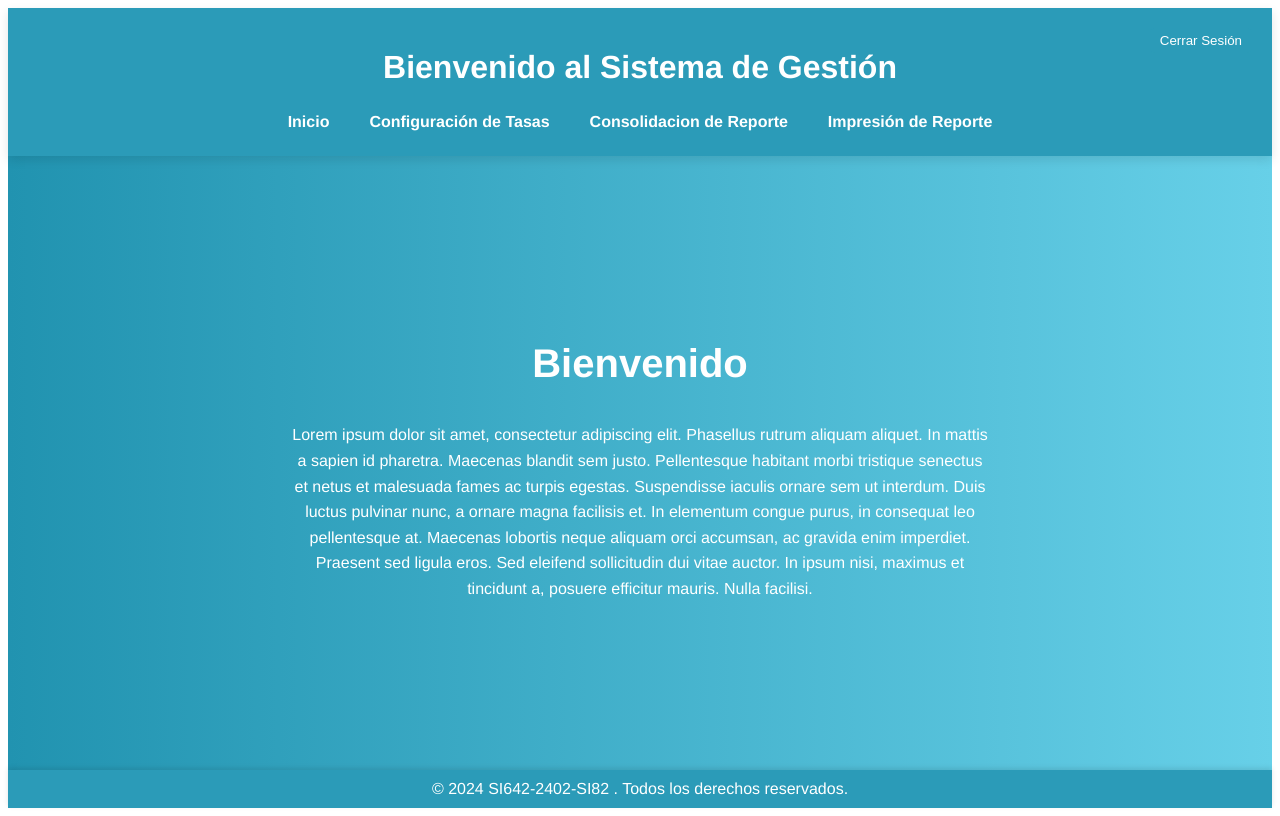
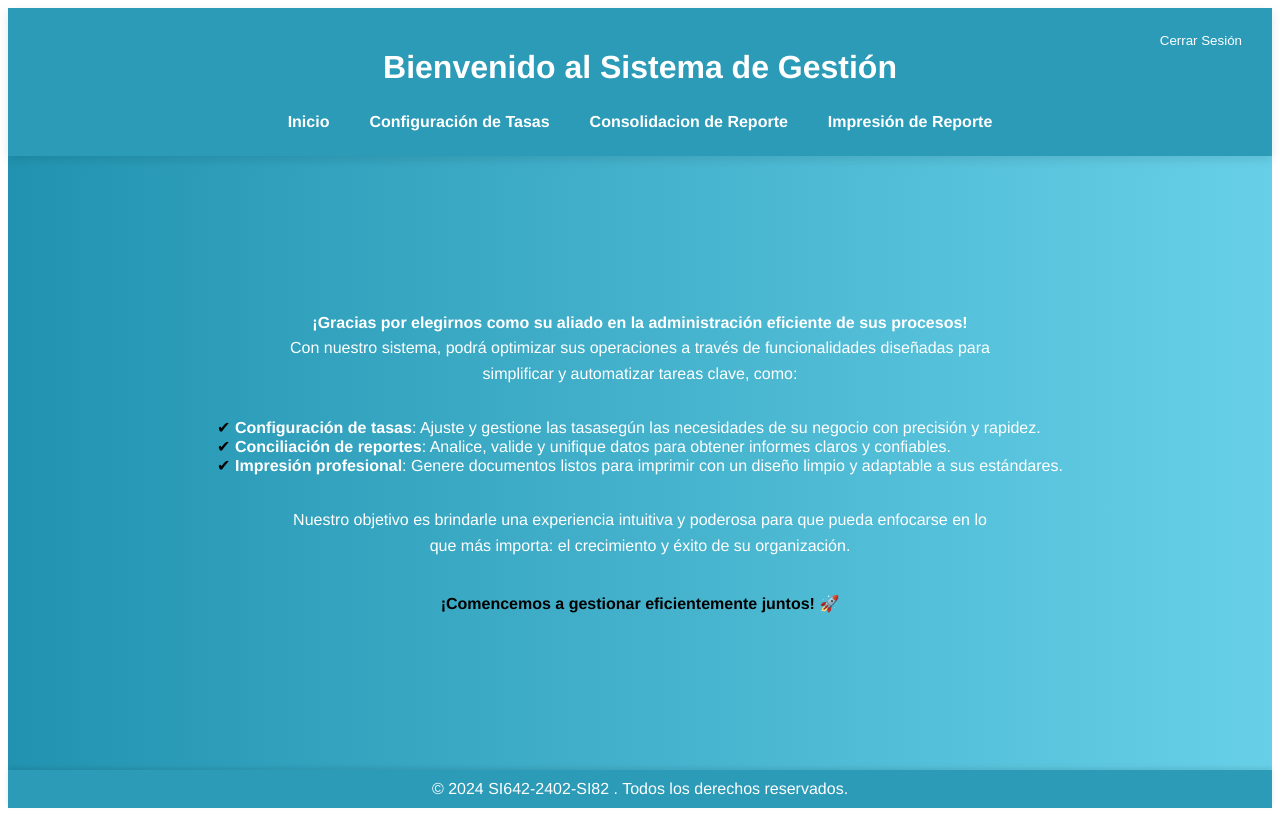
Before and after one commit to Adrianluza1/Hito2_Finanzas, a Vue app: page /home in a window 1280 px wide. Built offline with nearby package versions, Linux system fonts and the light colour scheme.

Commit message:
feat(database): Add new user and update invoice details in JSON data style(Home): Enhance welcome message and improve text styling style(Tasas): Update header title for clarity

```diff
--- a/server/db.json
+++ b/server/db.json
@@ -54,6 +54,16 @@
       "direccion_cliente": "202 Cedar St",
       "telefono_cliente": "555-3456",
       "cartera_id": 5
+    },
+    {
+      "id": "4f47",
+      "usuario_acceso": "Franco",
+      "correo": "Franco@gmail.com",
+      "contrasena_acceso": "12345",
+      "dni_cliente": "75986324",
+      "nombre_completo_cliente": "Franco Escamilla",
+      "direccion_cliente": "chorrillos",
+      "telefono_cliente": "986331456"
     }
   ],
   "cartera": [
@@ -172,11 +182,11 @@
       "facturas": [
         {
           "id": 401,
-          "fecha_emision": "2024-01-05",
+          "fecha_emision": "2024-01-12",
           "fecha_vencimiento": "2024-04-05",
-          "capital": 5000,
-          "detalle_factura": "Factura de alquiler",
-          "tasa_conversion_moneda": 1.2,
+          "capital": 300,
+          "detalle_factura": "Factura",
+          "tasa_conversion_moneda": 1.21,
           "fecha_reporte": "2024-01-06",
           "descripcion_factura": "Pago de alquiler",
           "monto_nominal": 6000,
@@ -250,6 +260,13 @@
         }
       ],
       "monto_total_facturas": 6275
+    },
+    {
+      "id": "9177",
+      "user_id": "4f47",
+      "cantidad_total_facturas": 0,
+      "facturas": [],
+      "monto_total_facturas": 0
     }
   ]
 }
--- a/src/views/Home.vue
+++ b/src/views/Home.vue
@@ -12,16 +12,30 @@
     </header>
 
     <main class="home-content">
-      <h2>Bienvenido</h2>
-      <p>
-        Lorem ipsum dolor sit amet, consectetur adipiscing elit. Phasellus rutrum aliquam
-        aliquet. In mattis a sapien id pharetra. Maecenas blandit sem justo. Pellentesque
-        habitant morbi tristique senectus et netus et malesuada fames ac turpis egestas.
-        Suspendisse iaculis ornare sem ut interdum. Duis luctus pulvinar nunc, a ornare magna
-        facilisis et. In elementum congue purus, in consequat leo pellentesque at. Maecenas
-        lobortis neque aliquam orci accumsan, ac gravida enim imperdiet. Praesent sed ligula
-        eros. Sed eleifend sollicitudin dui vitae auctor. In ipsum nisi, maximus et tincidunt
-        a, posuere efficitur mauris. Nulla facilisi.
+      <p style="font-size: 16px; color: white;">
+        <strong>¡Gracias por elegirnos como su aliado en la administración eficiente de sus procesos! </strong>
+
+        <br> Con nuestro sistema, podrá optimizar sus operaciones a través de funcionalidades diseñadas para simplificar
+        y automatizar tareas clave, como:
+      </p>
+
+
+      <ul
+        style="list-style: none; padding: 0; font-size: 16px; color: #FFFFFF; text-align: left; display: inline-block;">
+        <li><span style="color: black;">✔</span> <strong>Configuración de tasas</strong>: Ajuste y gestione las
+          tasasegún las necesidades de su negocio con precisión y rapidez.</li>
+        <li><span style="color: black;">✔</span> <strong>Conciliación de reportes</strong>: Analice, valide y
+          unifique datos para obtener informes claros y confiables.</li>
+        <li><span style="color: black;">✔</span> <strong>Impresión profesional</strong>: Genere documentos listos
+          para imprimir con un diseño limpio y adaptable a sus estándares.</li>
+      </ul>
+
+      <p style="font-size: 16px; color: #FFFFFF;">
+        Nuestro objetivo es brindarle una experiencia intuitiva y poderosa para que pueda enfocarse en lo que más
+        importa: el crecimiento y éxito de su organización.
+      </p>
+      <p style="font-size: 16px; color: black;">
+        <strong>¡Comencemos a gestionar eficientemente juntos! 🚀</strong>
       </p>
     </main>
 
@@ -51,7 +65,8 @@ export default {
 }
 
 .home-header {
-  background-color: #2b9bb8; /* Color intermedio de la paleta */
+  background-color: #2b9bb8;
+  /* Color intermedio de la paleta */
   color: #ffffff;
   padding: 20px;
   text-align: center;
@@ -76,8 +91,10 @@ export default {
 }
 
 .navigation-menu a:hover {
-  background-color: #49b6d0; /* Azul claro en hover */
-  color: #2193b0; /* Azul fuerte para contraste */
+  background-color: #49b6d0;
+  /* Azul claro en hover */
+  color: #2193b0;
+  /* Azul fuerte para contraste */
 }
 
 .logout-button {
@@ -85,7 +102,8 @@ export default {
   right: 20px;
   top: 20px;
   padding: 5px 10px;
-  background-color: #2b9bb8; /* Azul claro de la paleta */
+  background-color: #2b9bb8;
+  /* Azul claro de la paleta */
   border: none;
   border-radius: 5px;
   color: white;
@@ -94,7 +112,8 @@ export default {
 }
 
 .logout-button:hover {
-  background-color: #cb2d3e; /* Azul un poco más oscuro */
+  background-color: #cb2d3e;
+  /* Azul un poco más oscuro */
 }
 
 .home-content {
@@ -104,24 +123,28 @@ export default {
   justify-content: center;
   align-items: center;
   padding: 20px;
-  color: #ffffff; /* Texto en blanco para mejor visibilidad */
+  color: #ffffff;
+  /* Texto en blanco para mejor visibilidad */
   text-align: center;
 }
 
 .home-content h2 {
   font-size: 2.5rem;
   margin-bottom: 20px;
-  color: #ffffff; /* Título en blanco */
+  color: #ffffff;
+  /* Título en blanco */
 }
 
 .home-content p {
   max-width: 700px;
   line-height: 1.6;
-  color: #ffffff; /* Texto en blanco */
+  color: #ffffff;
+  /* Texto en blanco */
 }
 
 .home-footer {
-  background-color: #2b9bb8; /* Color del encabezado para coherencia */
+  background-color: #2b9bb8;
+  /* Color del encabezado para coherencia */
   color: #ffffff;
   text-align: center;
   padding: 10px;
--- a/src/views/Tasas.vue
+++ b/src/views/Tasas.vue
@@ -1,7 +1,7 @@
 <template>
   <div class="home-container">
     <header class="home-header">
-      <h1>Bienvenido al Sistema de Gestión</h1>
+      <h1>Configuración de Tasas </h1>
       <nav class="navigation-menu">
         <router-link to="/home">Inicio</router-link>
         <router-link to="/tasas">Configuración de Tasas</router-link>
```
